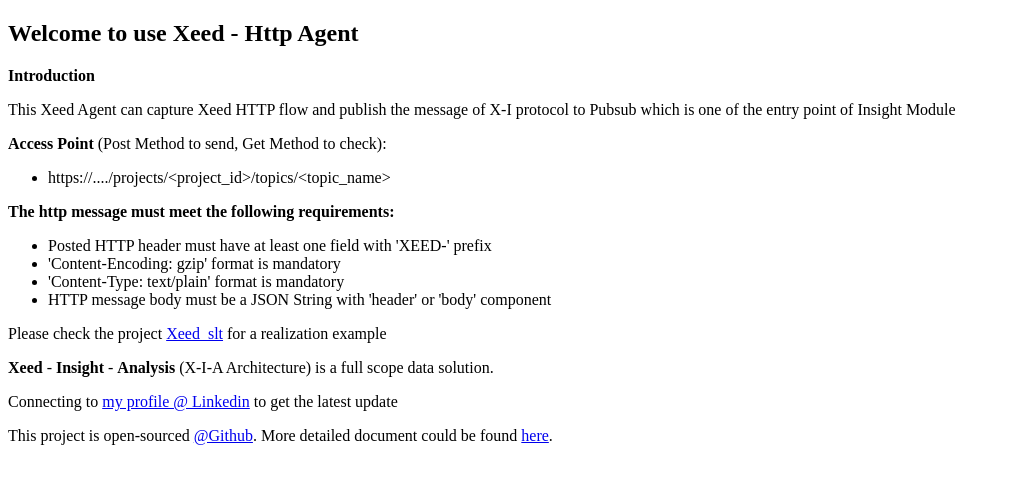
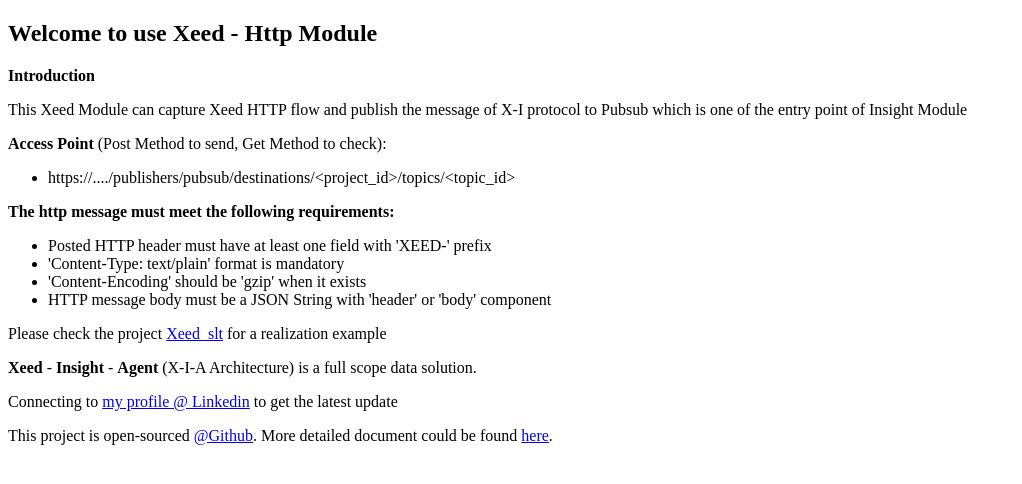
Before and after one commit to X-I-A/xeed-http-gcr, a Flask app: page / in a window 1280 px wide. Shown: the top 484 px of the page, without its empty margins (0-1022 px from the left). Run offline with Flask 2, Linux system fonts and the light colour scheme.

Commit message:
Github badge update

```diff
--- a/templates/index.html
+++ b/templates/index.html
@@ -3,24 +3,24 @@
 <link rel="shortcut icon" href="{{ url_for('static', filename='favicon.ico') }}">
 <head>
     <meta charset="UTF-8">
-    <title>XEED HTTP to PubSub Agent</title>
+    <title>XEED HTTP Module on Google Cloud Run</title>
 </head>
-<h2>Welcome to use Xeed - Http Agent</h2>
+<h2>Welcome to use Xeed - Http Module</h2>
 <p><strong>Introduction</strong></p>
-<p>This Xeed Agent can capture Xeed HTTP flow and publish the message of X-I protocol to Pubsub which is one of the entry point of Insight Module</p>
+<p>This Xeed Module can capture Xeed HTTP flow and publish the message of X-I protocol to Pubsub which is one of the entry point of Insight Module</p>
 <p><strong>Access Point</strong> (Post Method to send, Get Method to check):</p>
 <ul>
-<li>https://..../projects/&lt;project_id&gt;/topics/&lt;topic_name&gt;</li>
+<li>https://..../publishers/pubsub/destinations/&lt;project_id&gt;/topics/&lt;topic_id&gt;</li>
 </ul>
 <p><strong>The http message must meet the following requirements:</strong></p>
 <ul>
 <li>Posted HTTP header must have at least one field with 'XEED-' prefix</li>
-<li>'Content-Encoding: gzip' format is mandatory</li>
 <li>'Content-Type: text/plain' format is mandatory</li>
+<li>'Content-Encoding' should be 'gzip' when it exists</li>
 <li>HTTP message body must be a JSON String with 'header' or 'body' component</li>
 </ul>
 <p>Please check the project <a href="https://github.com/X-I-A/Xeed_slt">Xeed_slt</a> for a realization example</p>
-<p><strong>Xeed</strong> - <strong>Insight</strong> - <strong>Analysis</strong> (X-I-A Architecture) is a full scope data solution.</p>
+<p><strong>Xeed</strong> - <strong>Insight</strong> - <strong>Agent</strong> (X-I-A Architecture) is a full scope data solution.</p>
 <p>Connecting to <a href="https://www.linkedin.com/in/xia-chen-soral/">my profile @ Linkedin</a> to get the latest update</p>
-<p>This project is open-sourced <a href="https://github.com/X-I-A/Xeed_http_pubsub">@Github</a>. More detailed document could be found <a href="https://github.com/X-I-A/Xeed_http_pubsub">here</a>.</p>
+<p>This project is open-sourced <a href="https://github.com/X-I-A/xeed-http-gcr">@Github</a>. More detailed document could be found <a href="https://github.com/X-I-A/xeed-http-gcr">here</a>.</p>
 </html>
```
Also changed, not shown: README.md, 1 other file.
